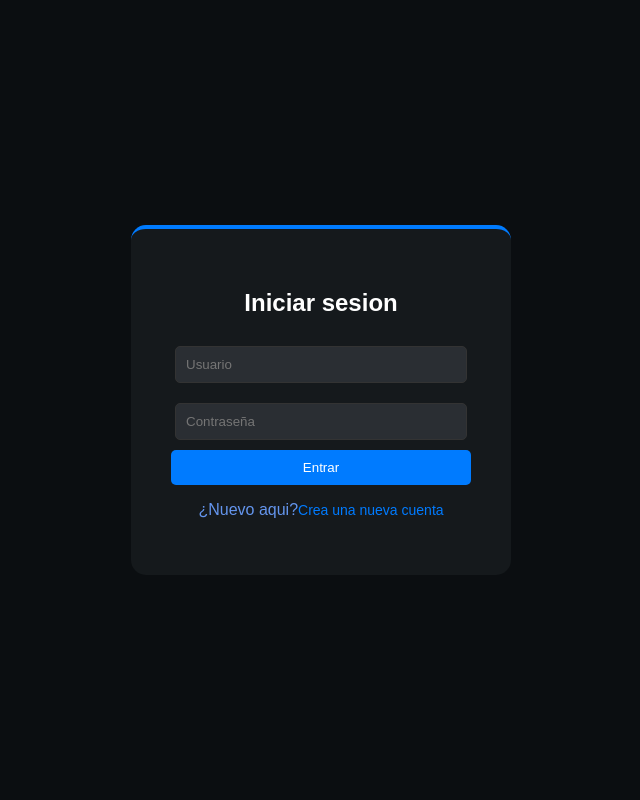
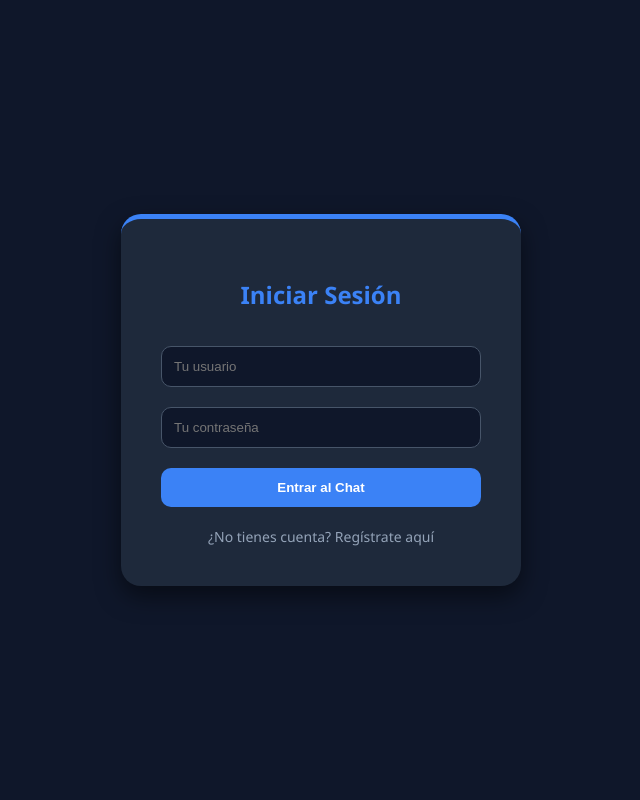
Before and after one commit to shadow345340/chat-oficial-de-shadow, a Flask app: page /login in a window 1280 px wide. Shown: the whole page, without its empty margins (319-959 px from the left). Run offline with Flask 3, Linux system fonts and the light colour scheme.

Commit message:
Update login.html

```diff
--- a/templates/login.html
+++ b/templates/login.html
@@ -1,24 +1,30 @@
 <!DOCTYPE html>
 <html lang="es">
 <head>
+    <meta charset="UTF-8">
+    <meta name="viewport" content="width=device-width, initial-scale=1.0">
+    <meta name="robots" content="noindex, nofollow"> <title>Entrar | Mathias Messenger</title>
     <style>
-        body { background: #0b0e11; color: white; font-family: sans-serif; display: flex; justify-content: center; align-items: center; height: 100vh; margin: 0; }
-        .card { background: #15191c; padding: 40px; border-radius: 15px; border-top: 4px solid #007bff; width: 300px; text-align: center; }
-        input { width: 90%; padding: 10px; margin: 10px 0; border-radius: 5px; border: 1px solid #333; background: #2a2e33; color: white; }
-        button { width: 100%; padding: 10px; background: #007bff; border: none; color: white; border-radius: 5px; cursor: pointer; }
-        a { color: #007bff; text-decoration: none; font-size: 14px; }
-        p { color: cornflowerblue;}
+        body { background: #0f172a; color: white; font-family: 'Segoe UI', sans-serif; display: flex; justify-content: center; align-items: center; height: 100dvh; margin: 0; }
+        .card { background: #1e293b; padding: 40px; border-radius: 20px; box-shadow: 0 10px 25px rgba(0,0,0,0.5); width: 100%; max-width: 320px; text-align: center; border-top: 5px solid #3b82f6; }
+        h2 { margin-bottom: 25px; color: #3b82f6; }
+        input { width: 100%; padding: 12px; margin: 10px 0; border-radius: 10px; border: 1px solid #475569; background: #0f172a; color: white; box-sizing: border-box; outline: none; }
+        input:focus { border-color: #3b82f6; }
+        button { width: 100%; padding: 12px; background: #3b82f6; border: none; color: white; border-radius: 10px; font-weight: bold; cursor: pointer; margin-top: 10px; transition: 0.3s; }
+        button:hover { background: #2563eb; }
+        a { color: #94a3b8; text-decoration: none; font-size: 14px; display: block; margin-top: 20px; }
+        a:hover { color: #3b82f6; }
     </style>
 </head>
 <body>
     <div class="card">
-        <h2>Iniciar sesion</h2>
+        <h2>Iniciar Sesión</h2>
         <form method="POST">
-            <input type="text" name="username" placeholder="Usuario" required>
-            <input type="password" name="password" placeholder="Contraseña" required>
-            <button type="submit">Entrar</button>
+            <input type="text" name="username" placeholder="Tu usuario" required>
+            <input type="password" name="password" placeholder="Tu contraseña" required>
+            <button type="submit">Entrar al Chat</button>
         </form>
-        <p>¿Nuevo aqui?<a href="/register">Crea una nueva cuenta</a></p>
+        <a href="/register">¿No tienes cuenta? Regístrate aquí</a>
     </div>
 </body>
 </html>
```
